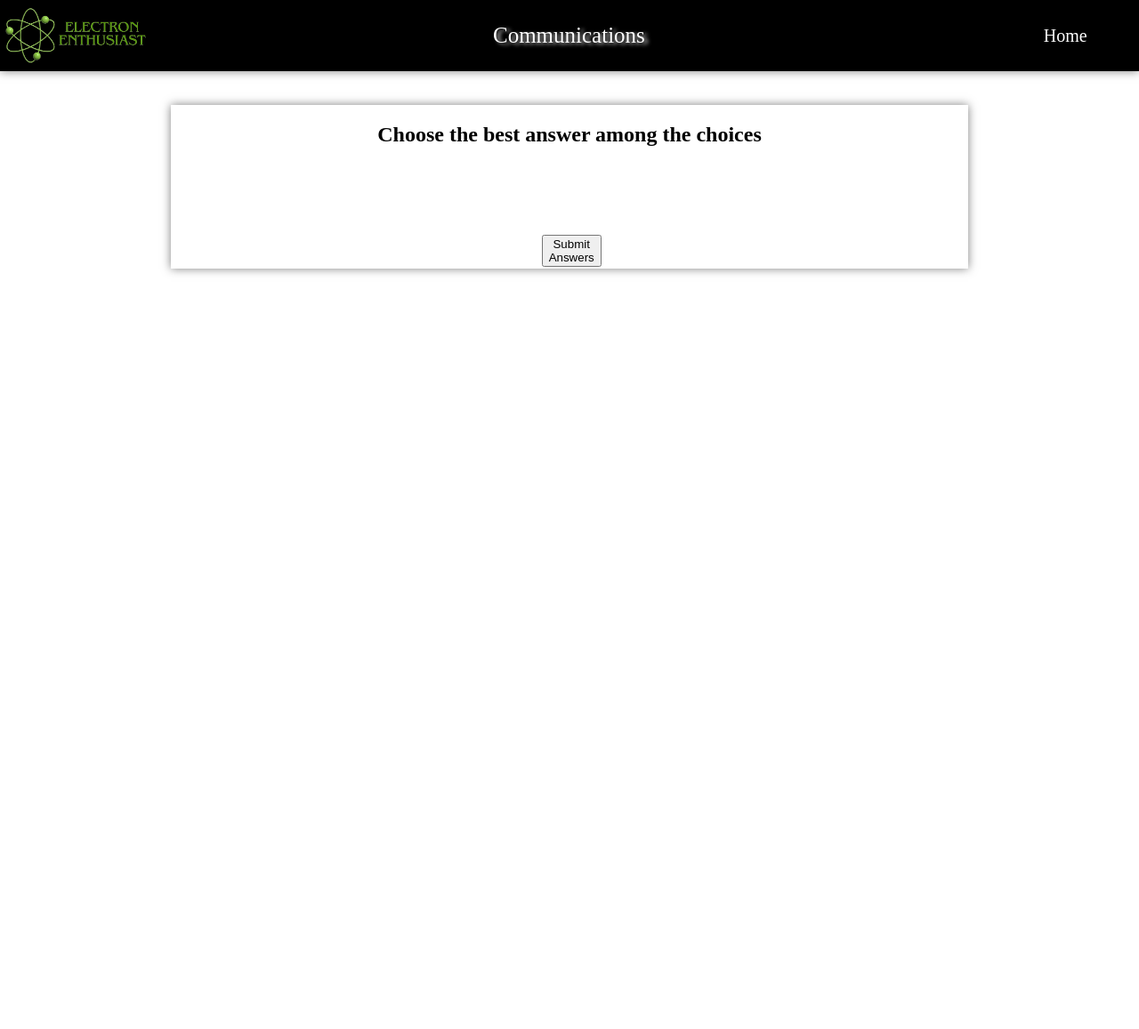
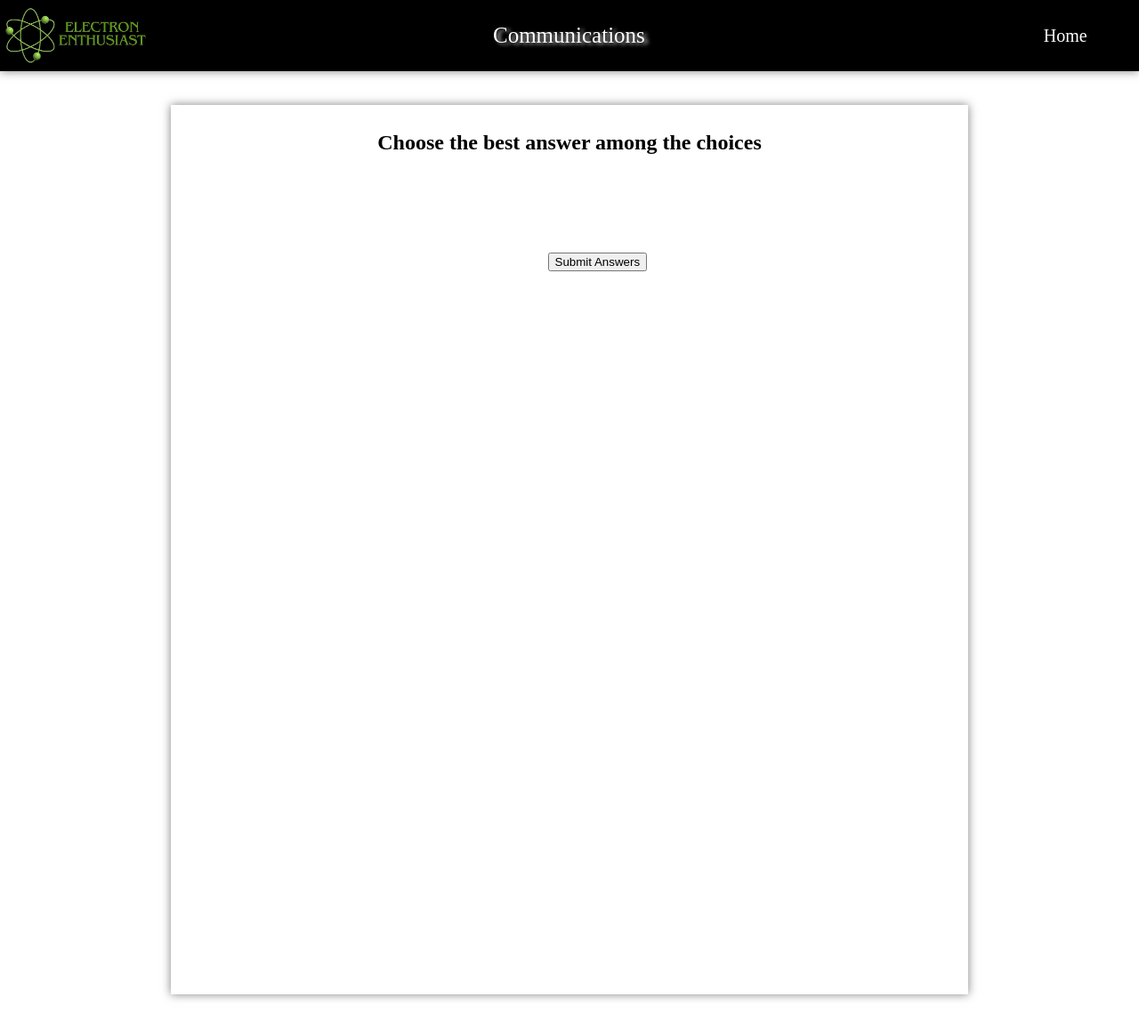
Before and after one commit to rfhtorres28/quizzapp, a Flask app: page /communications in a window 1280 px wide. Shown: the whole page at 89% size. Before the commit the page ends 309 px from the top, so only its background shows below. Run offline with Flask 2, Linux system fonts and the light colour scheme; the visitor is signed in with stand-in values (Sample User, id 1); data comes from the database, SQL or seed files in the repository; parts of the project's set-up code (start-up, migrations or seed data) failed here and were passed over; some libraries are stand-ins or nearby versions.

Commit message:
Update the templates

```diff
--- a/app/templates/commsquiz.html
+++ b/app/templates/commsquiz.html
@@ -41,13 +41,14 @@
             color: rgb(8, 90, 255);
         }
         .content-section {
+          position: relative;
           display: flex;
           flex-direction: column;
           justify-content: center;
           align-items: center;
           box-shadow: 0 0 10px rgba(0, 0, 0, 0.5);
           width: 70%;
-          height: 90%;
+          height: 1000px;
           margin-top: 3%;
           margin-bottom: 3%;
         }
@@ -67,7 +68,9 @@
           color:red;
           font-weight: lighter;
           text-align: center;
-          margin-top: -24%;
+          width: 240px;
+          height: 50px;
+          margin-top: -90%;
         }
   </style>
 </head>
@@ -78,7 +81,7 @@
        <a href="{{url_for('account', username=current_user.username)}}">Home</a>
     </div>
     <div class="content-section">
-      <h2>Choose the best answer among the choices</h2>
+      <h2 style="margin-top: -100%;">Choose the best answer among the choices</h2>
       <div class="flash-message">
         {% with messages = get_flashed_messages() %}
         {% if messages %}
@@ -86,6 +89,7 @@
         {% endif %}
         {% endwith %}
        </div>
+       <div style = "position: absolute; margin-top: -25%; width: 700px; height: 550px;">
       <form action="/communications" method="post">
                {{ form.csrf_token }}
                <input type="hidden" name="user_id" value="{{ session.user_id }}">
@@ -116,6 +120,7 @@
                </ol> <br>
                <button type="submit" class="submit">Submit Answers</button>
           </form>
+          <div>
           </div>
 </body>
 </html>
```
Also changed, not shown: app/templates/elecsquiz.html (+8 -3 lines), app/templates/geasquiz.html (+8 -3 lines), app/templates/mathquiz.html (+8 -3 lines).
